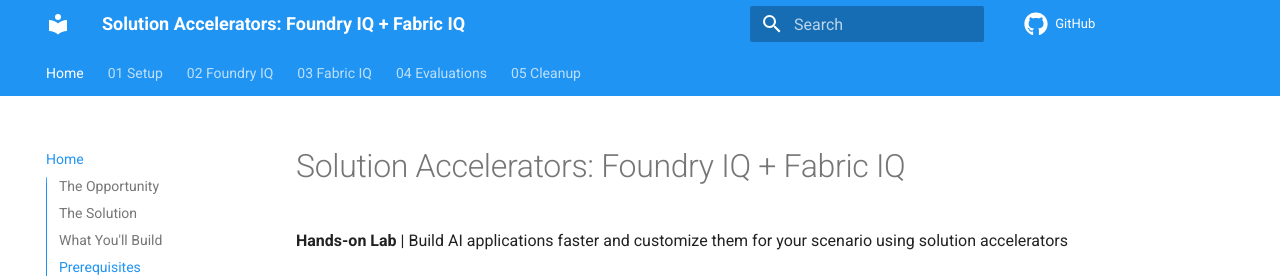
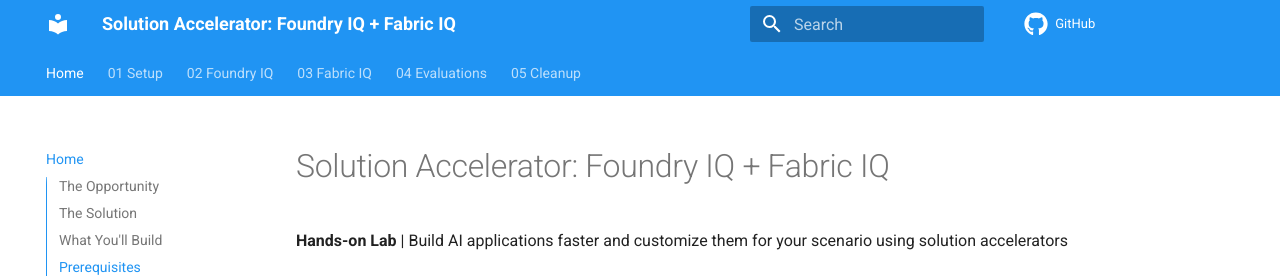
Before and after one commit to nchandhi/nc-iq-tc, an MkDocs documentation site: the page built from docs/docs/index.md, in a window 1280 px wide and 1351 px high. Shown: the top 278 px of the window. Built offline with MkDocs 1.6.1 and Material for MkDocs 9.7.7, drawn with Linux system fonts in a browser that asks for light colours; comment, search, counter and statistics services are not loaded.

Commit message:
Change to Solution Accelerator (singular)

```diff
--- a/docs/docs/index.md
+++ b/docs/docs/index.md
@@ -1,4 +1,4 @@
-# Solution Accelerators: Foundry IQ + Fabric IQ
+# Solution Accelerator: Foundry IQ + Fabric IQ
 
 **Hands-on Lab** | Build AI applications faster and customize them for your scenario using solution accelerators
 
--- a/docs/mkdocs.yml
+++ b/docs/mkdocs.yml
@@ -1,4 +1,4 @@
-site_name: "Solution Accelerators: Foundry IQ + Fabric IQ"
+site_name: "Solution Accelerator: Foundry IQ + Fabric IQ"
 site_url: https://nchandhi.github.io/nc-iq-tc
 repo_url: https://github.com/nchandhi/nc-iq-tc
 
```
